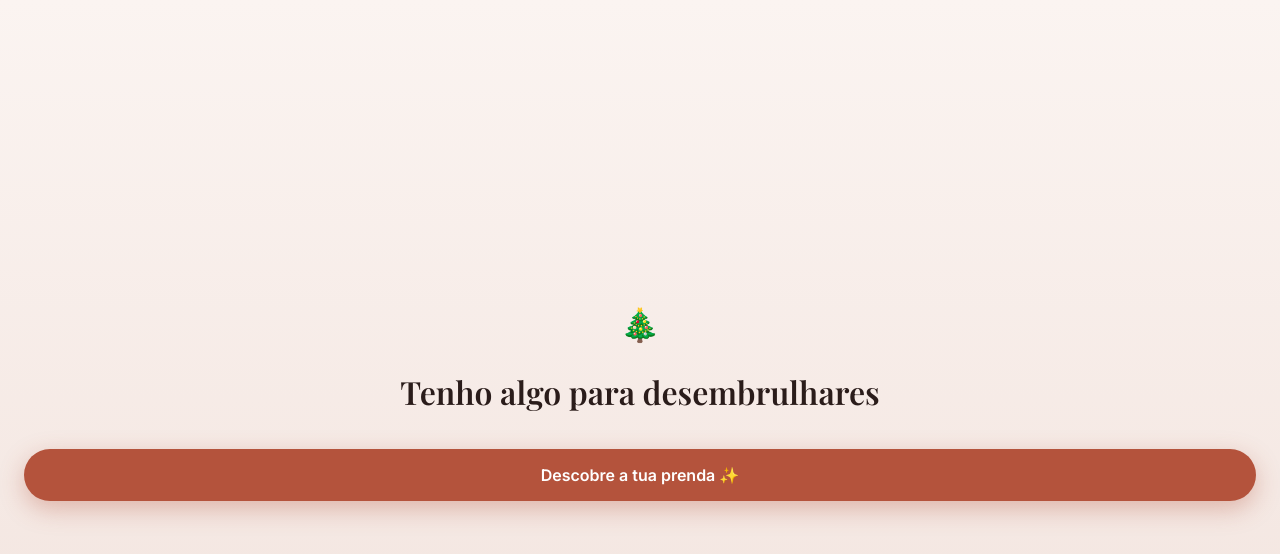
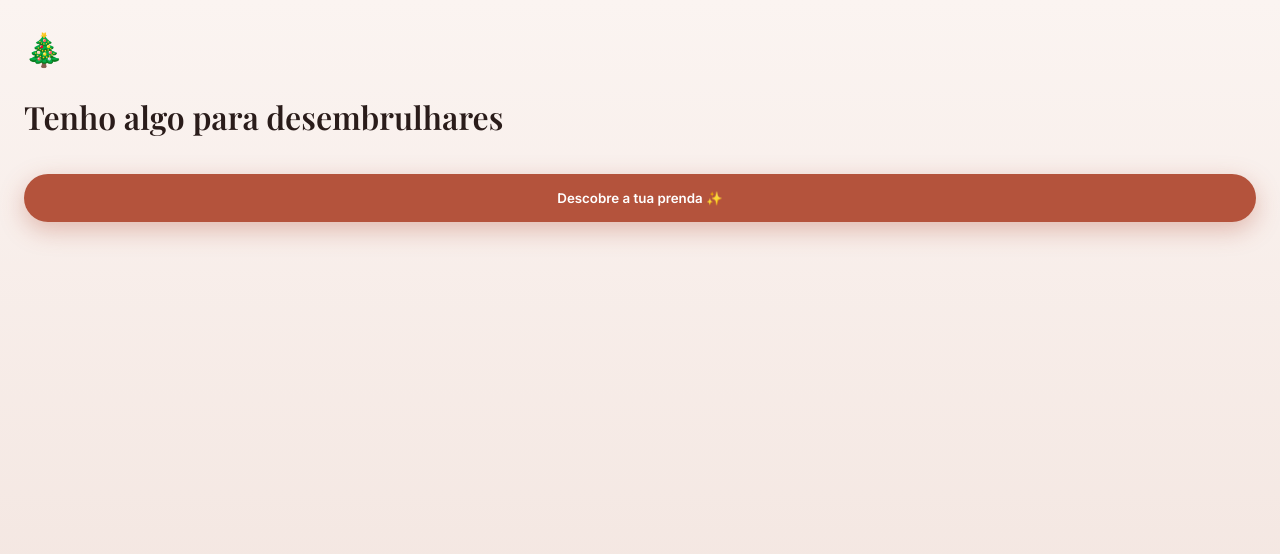
Before and after one commit to nunomeira8/christmas-gift, a React (Vite) app: page /destinations in a window 1280 px wide. Shown: the top 554 px of the page. Built offline with nearby package versions, Linux system fonts and the light colour scheme.

Commit message:
Christmas Gift
Fix background on Safari

```diff
--- a/src/styles/global.css
+++ b/src/styles/global.css
@@ -1,33 +1,35 @@
-/* =========================
+/* ===============================
    VARIABLES
-========================= */
+================================ */
 :root {
   --bg-main: #fbf4f1;
   --bg-gradient: #f1e2dc;
 
   --color-primary: #b4533c;
   --color-secondary: #e2b6a5;
+
   --accent-gold: #d6b25e;
 
   --text-main: #2a1c1a;
   --text-muted: #7a5f5b;
 }
 
-/* =========================
-   RESET BASE
-========================= */
+/* ===============================
+   RESET
+================================ */
 * {
   box-sizing: border-box;
   margin: 0;
   padding: 0;
 }
 
-/* =========================
-   HTML / BODY
-   (Safari-safe)
-========================= */
-html {
-  height: 100%;
+html,
+body {
+  width: 100%;
+  min-height: 100%;
+  overscroll-behavior: none;
+
+  /* FUNDAMENTAL PARA SAFARI */
   background: linear-gradient(
     180deg,
     var(--bg-main) 0%,
@@ -35,57 +37,37 @@ html {
   );
 }
 
+/* REMOVE FLEX DO BODY (isto é CRÍTICO) */
 body {
-  min-height: 100%;
-  background: inherit;
-
   font-family: "Inter", system-ui, sans-serif;
   color: var(--text-main);
   line-height: 1.6;
-
-  /* 🔥 essencial para Safari mobile */
-  overscroll-behavior: none;
-  -webkit-overflow-scrolling: touch;
-
-  /* evita scroll elástico mostrar branco */
   overflow: hidden;
 }
 
-/* =========================
-   ROOT
-========================= */
+/* ROOT TEM DE OCUPAR TUDO */
 #root {
   min-height: 100vh;
-  min-height: 100svh; /* viewport real em mobile */
+  min-height: 100svh;
   background: inherit;
 }
 
-/* =========================
-   PAGE LAYOUT
-========================= */
+/* ===============================
+   PAGE BASE
+================================ */
 .page {
   min-height: 100vh;
   min-height: 100svh;
 
-  padding: 1.5rem;
-
   display: flex;
   flex-direction: column;
-  justify-content: center;
 
-  background: inherit;
+  padding: 1.5rem;
 }
 
-/* =========================
-   ALIGNMENT
-========================= */
-.center {
-  text-align: center;
-}
-
-/* =========================
+/* ===============================
    TYPOGRAPHY
-========================= */
+================================ */
 h1,
 h2,
 h3,
@@ -99,18 +81,22 @@ h4 {
   color: var(--text-muted);
 }
 
-/* =========================
+.black-text {
+  color: var(--text-main);
+}
+
+/* ===============================
    IMAGES
-========================= */
+================================ */
 img {
   max-width: 100%;
   display: block;
   border-radius: 18px;
 }
 
-/* =========================
+/* ===============================
    BUTTONS
-========================= */
+================================ */
 button {
   border: none;
   cursor: pointer;
@@ -120,35 +106,27 @@ button {
 .primary-button {
   padding: 1rem 1.5rem;
   border-radius: 999px;
-
   background: var(--color-primary);
-  color: #fff;
-
-  font-size: 1rem;
+  color: white;
   font-weight: 600;
-
   box-shadow: 0 8px 24px rgba(180, 83, 60, 0.35);
-}
-
-.primary-button:active {
-  transform: scale(0.98);
 }
 
 .secondary-button {
   padding: 0.8rem 1.4rem;
   border-radius: 999px;
-
-  background: transparent;
-  color: var(--color-primary);
-  border: 2px solid var(--color-primary);
-
+  background: var(--color-secondary);
+  color: var(--text-main);
   font-weight: 600;
 }
 
-/* =========================
-   LINKS
-========================= */
-a {
-  color: inherit;
-  text-decoration: none;
+/* ===============================
+   SAFARI FIXES
+================================ */
+
+/* Impede “pull to reveal white” */
+body,
+#root {
+  overscroll-behavior-y: none;
+  touch-action: pan-x pan-y;
 }
```
